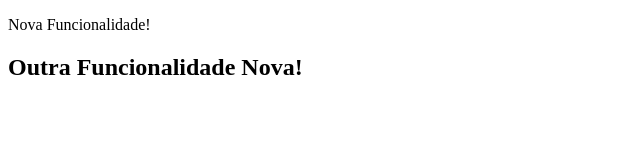
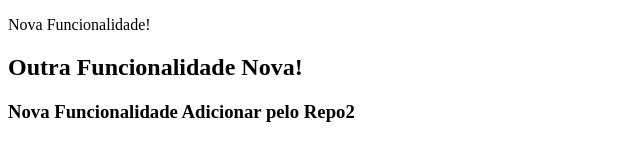
Before and after one commit to ramalhogithub/cursogit, a plain HTML site: page nada.html in a window 1280 px wide. Shown: the whole page, without its empty margins (0-640 px from the left). Drawn offline with Linux system fonts and the light colour scheme.

Commit message:
Nova Funcionalidade Adicionar pelo Repo2

```diff
--- a/nada.html
+++ b/nada.html
@@ -11,6 +11,7 @@
 <body>
     <p>Nova Funcionalidade!</p>
     <h2>Outra Funcionalidade Nova!</h2>
+    <h3>Nova Funcionalidade Adicionar pelo Repo2</h3>
 
 </body>
 
```
